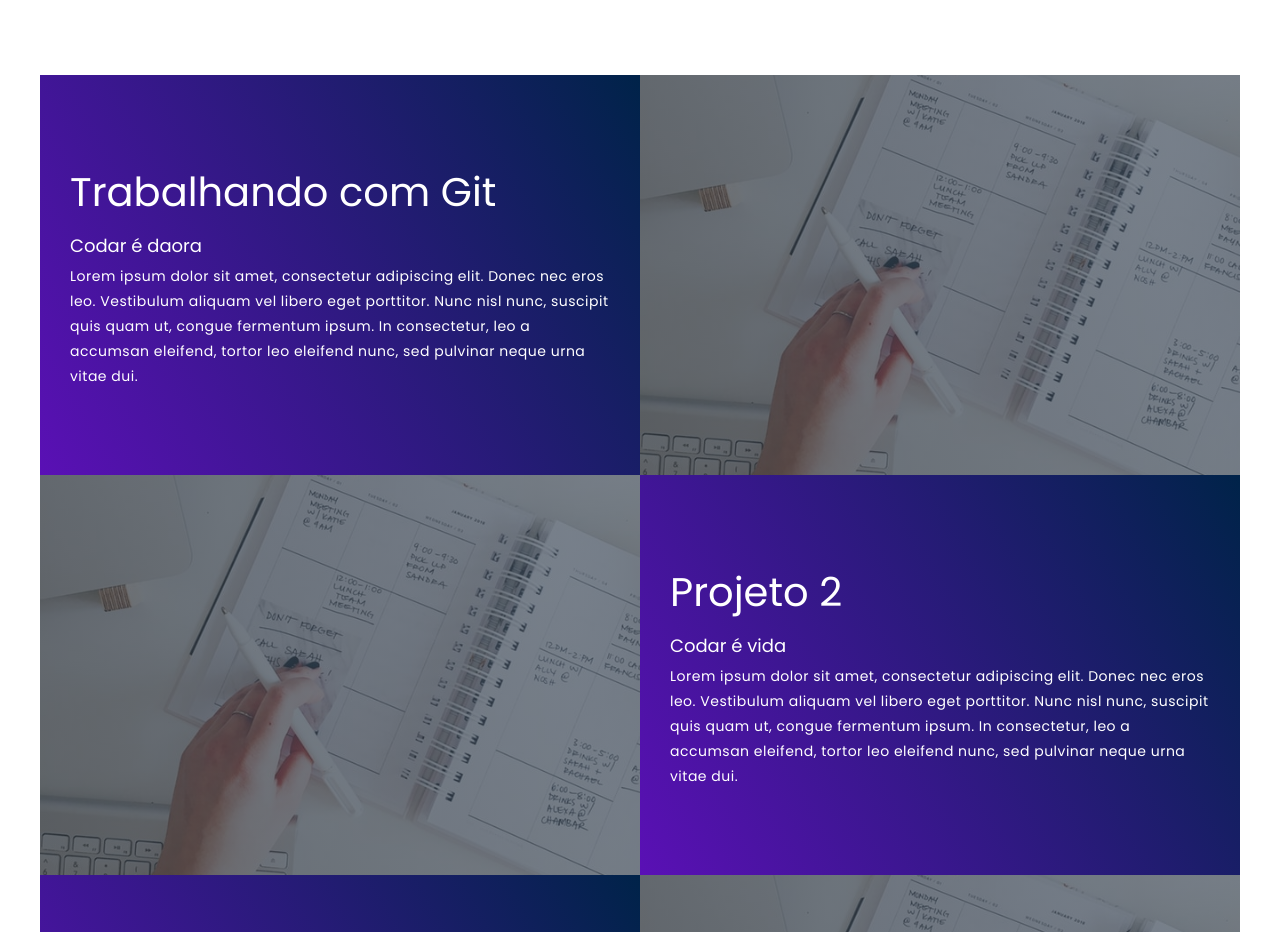
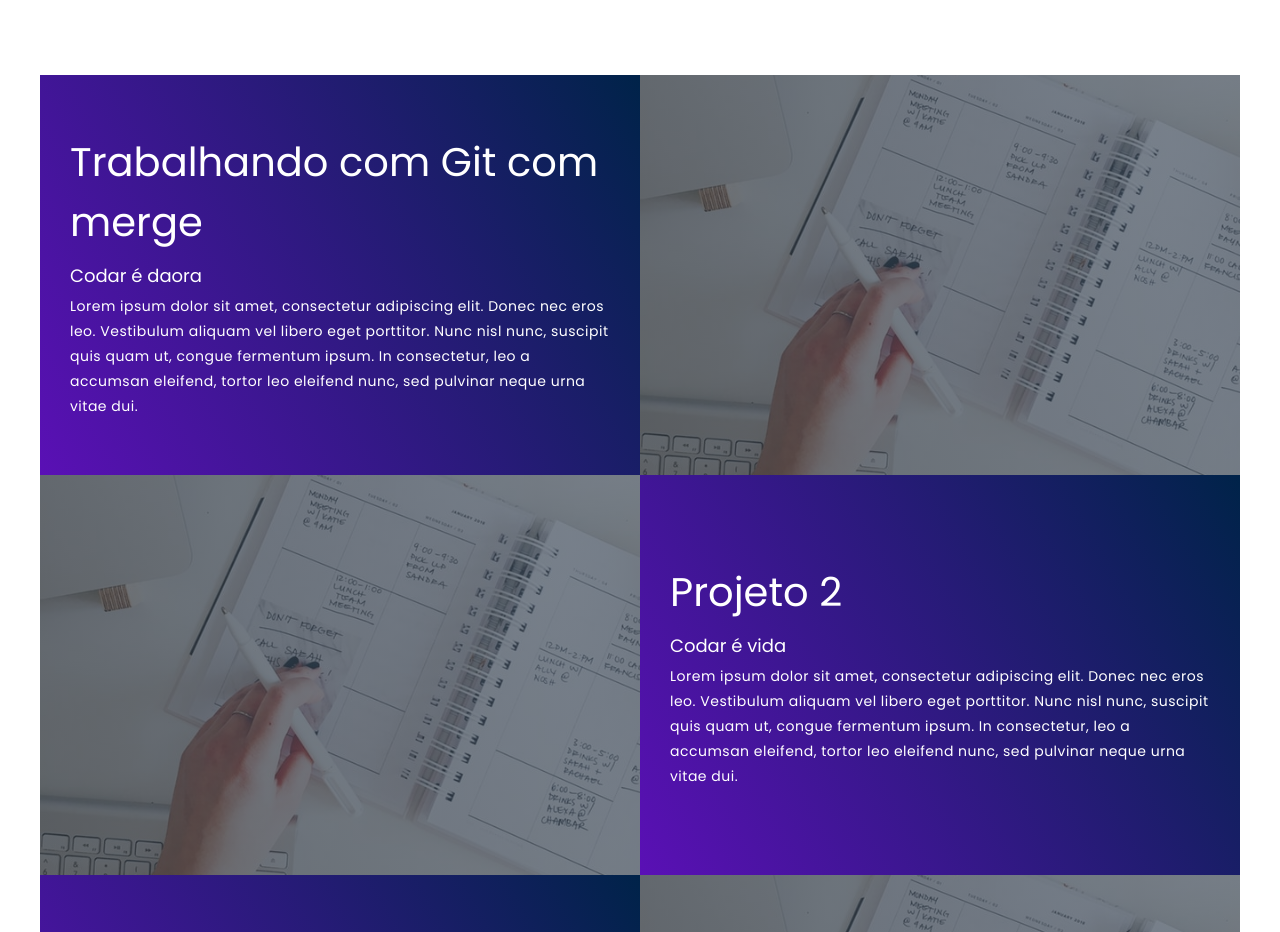
Before and after one commit to Giselle1970/teste, a plain HTML site: page index.html in a window 1280 px wide. Shown: the part 1100-2032 px from the top of the page. Drawn offline with Linux system fonts and the light colour scheme.

Commit message:
update project 1 description

```diff
--- a/index.html
+++ b/index.html
@@ -28,7 +28,7 @@
             <div class="all-projects">
                 <div class="project-item">
                     <div class="project-info">
-                        <h1>Trabalhando com Git</h1>
+                        <h1>Trabalhando com Git com merge</h1>
                         <h2>Codar é daora</h2>
                         <p>Lorem ipsum dolor sit amet, consectetur adipiscing elit. Donec nec eros leo. Vestibulum
                             aliquam vel libero eget porttitor. Nunc nisl nunc, suscipit quis quam ut, congue fermentum
```
